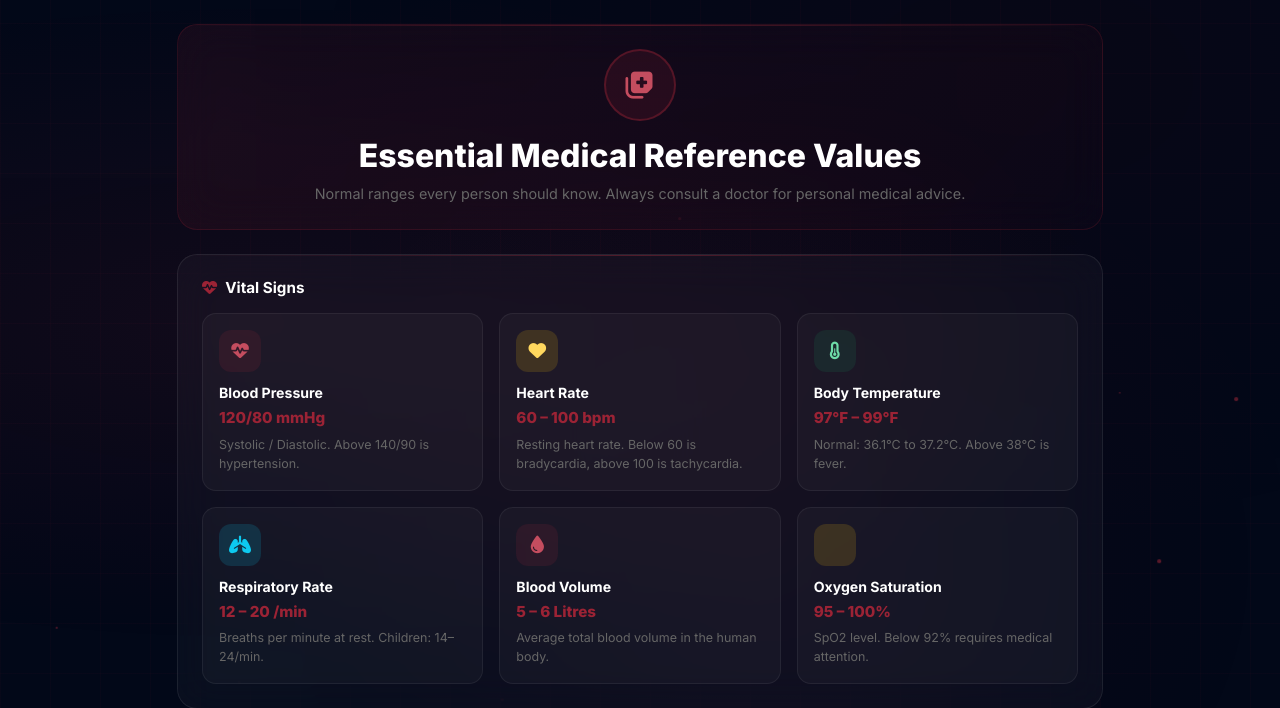
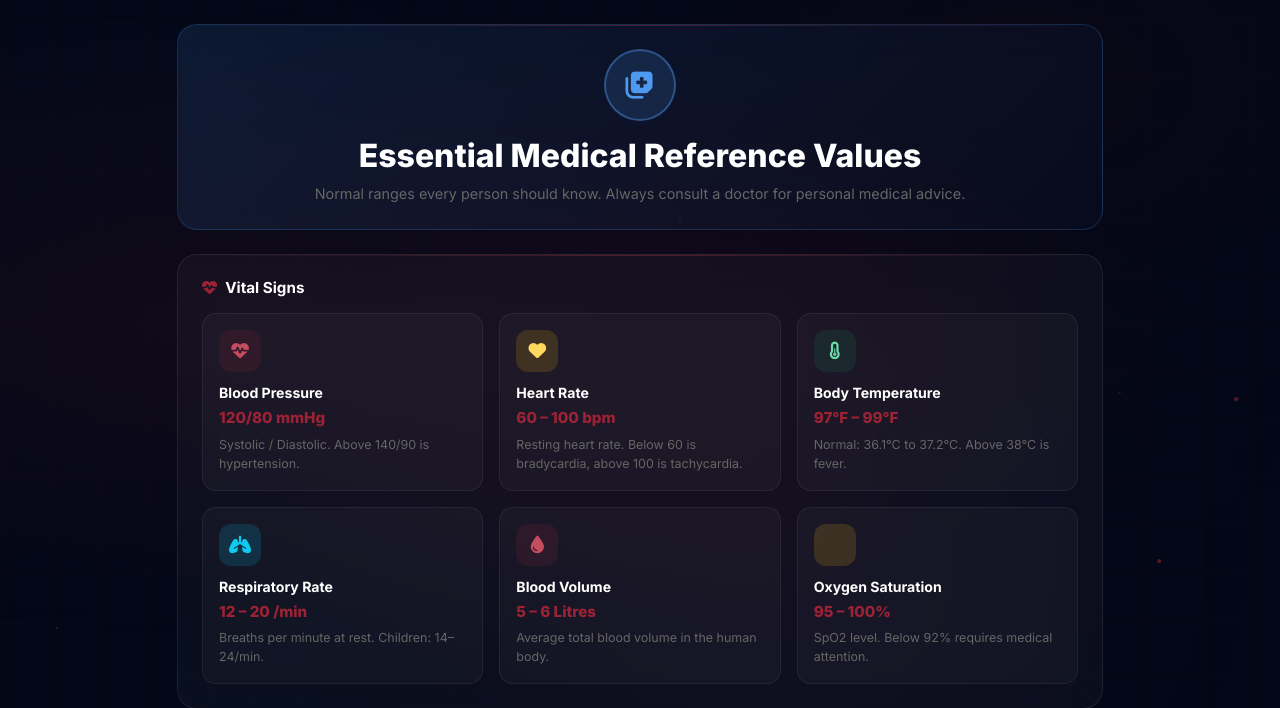
Before and after one commit to Dimuth10/heart-attack-predictor, a Flask app: page /medical-reference in a window 1280 px wide. Shown: the part 77-785 px from the top of the page. Run offline with Flask 3, Linux system fonts and the light colour scheme; parts of the project's set-up code (start-up, migrations or seed data) failed here and were passed over.

Commit message:
style: fix remaining red buttons and hero backgrounds in medical reference and feature importance

```diff
--- a/templates/medical_reference.html
+++ b/templates/medical_reference.html
@@ -4,8 +4,8 @@
 <div class="col-lg-10">
 
     <!-- Hero -->
-    <div class="card p-4 mb-4 animate-in text-center" style="--delay:0.1s; background:linear-gradient(135deg,rgba(155,35,53,0.12),rgba(155,35,53,0.03)); border:1px solid rgba(155,35,53,0.2);">
-        <div style="width:72px;height:72px;border-radius:50%;background:rgba(155,35,53,0.15);border:2px solid rgba(155,35,53,0.4);color:#c44d5f;font-size:1.8rem;display:flex;align-items:center;justify-content:center;margin:0 auto 16px;">
+    <div class="card p-4 mb-4 animate-in text-center" style="--delay:0.1s; background:linear-gradient(135deg,rgba(78,154,241,0.12),rgba(78,154,241,0.03)); border:1px solid rgba(78,154,241,0.2);">
+        <div style="width:72px;height:72px;border-radius:50%;background:rgba(78,154,241,0.15);border:2px solid rgba(78,154,241,0.4);color:#4e9af1;font-size:1.8rem;display:flex;align-items:center;justify-content:center;margin:0 auto 16px;">
             <i class="fas fa-notes-medical"></i>
         </div>
         <h2 style="color:white;font-weight:800;margin:0 0 8px;">Essential Medical Reference Values</h2>
```
Also changed, not shown: templates/feature_importance.html (+6 -6 lines).
